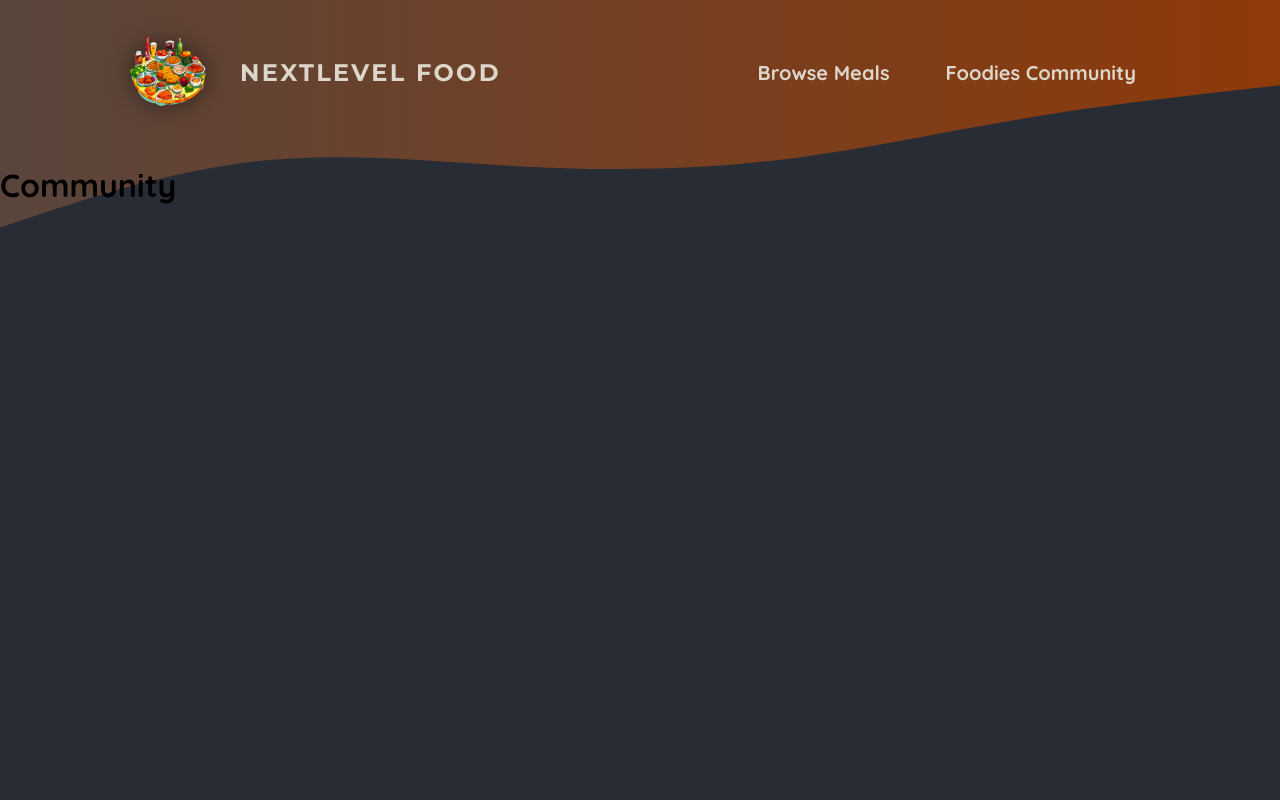
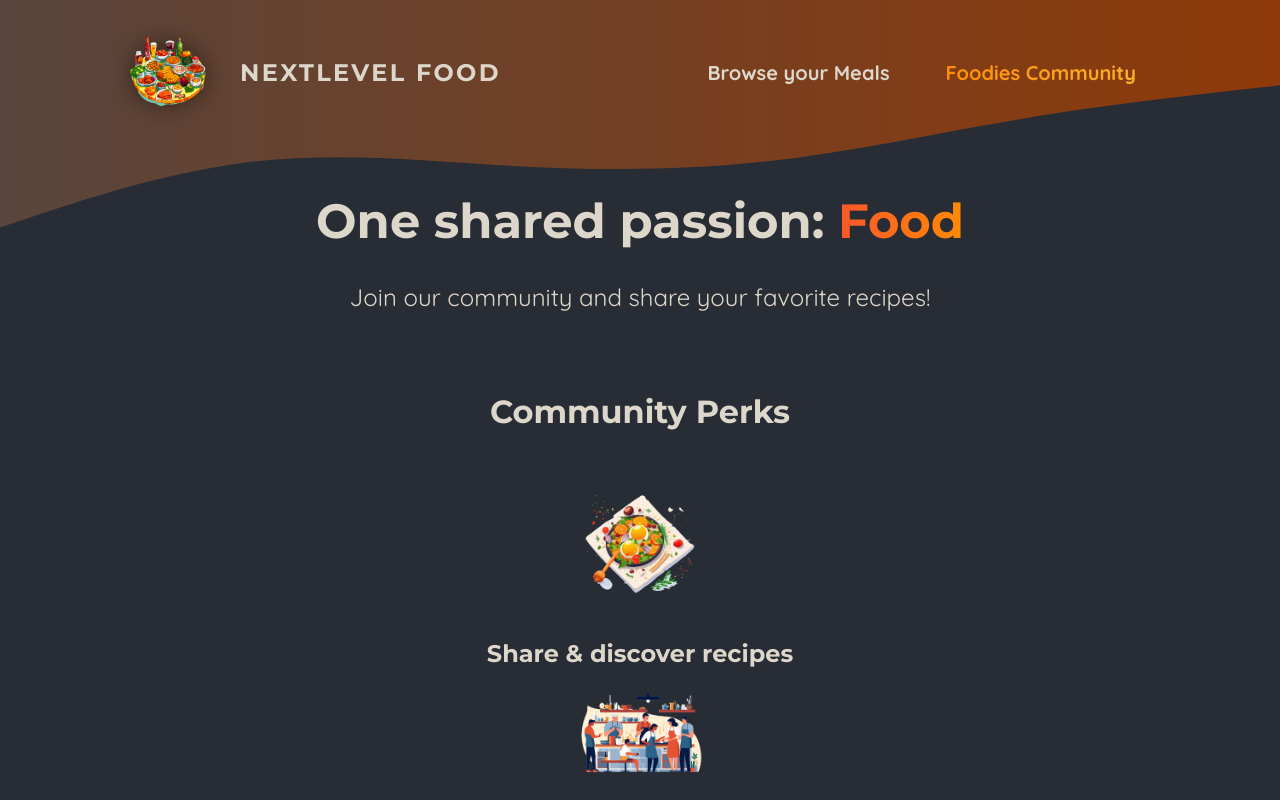
Before and after one commit to DominikSpeidel/next-app-router, a Next.js app: page /community in a window 1280 px wide. Shown: the top 800 px of the page. Built offline with nearby package versions, Linux system fonts and the light colour scheme.

Commit message:
NavLink Component implemented

```diff
--- /dev/null
+++ b/Components/MainHeader/NavLink/NavLink.js
@@ -0,0 +1,21 @@
+"use client";
+
+import Link from "next/link";
+import classes from "./nav-link.module.css";
+import { usePathname } from "next/navigation";
+
+export default function NavLink({ href, children }) {
+  const path = usePathname();
+  return (
+    <Link
+      href={href}
+      className={
+        path.startsWith(href)
+          ? `${classes.link} ${classes.active}`
+          : classes.link
+      }
+    >
+      {children}
+    </Link>
+  );
+}
--- /dev/null
+++ b/Components/MainHeader/NavLink/nav-link.module.css
@@ -0,0 +1,23 @@
+.link {
+  text-decoration: none;
+  color: #ddd6cb;
+  font-weight: bold;
+  padding: 0.5rem 1rem;
+  border-radius: 0.5rem;
+}
+
+.link:hover,
+.link:active {
+  background: linear-gradient(90deg, #ff8a05, #f9b331);
+  background-clip: text;
+  -webkit-background-clip: text;
+  -webkit-text-fill-color: transparent;
+  text-shadow: 0 0 18px rgba(248, 190, 42, 0.8);
+}
+
+.active {
+  background: linear-gradient(90deg, #ff8a05, #f9b331);
+  background-clip: text;
+  -webkit-background-clip: text;
+  -webkit-text-fill-color: transparent;
+}
--- a/Components/MainHeader/main-header.js
+++ b/Components/MainHeader/main-header.js
@@ -1,8 +1,12 @@
+"use client";
+
 import Link from "next/link";
 import Image from "next/image";
 import logoImg from "@/assets/logo.png";
 import classes from "./main-header.module.css";
 import MainHeaderBackground from "./main-header-background";
+
+import NavLink from "./NavLink/NavLink";
 
 export default function Header() {
   return (
@@ -16,10 +20,10 @@
         <nav className={classes.nav}>
           <ul>
             <li>
-              <Link href="/meals">Browse Meals</Link>
+              <NavLink href={"/meals"}>Browse your Meals</NavLink>
             </li>
             <li>
-              <Link href="/community">Foodies Community</Link>
+              <NavLink href={"/community"}>Foodies Community</NavLink>
             </li>
           </ul>
         </nav>
--- a/Components/MainHeader/main-header.module.css
+++ b/Components/MainHeader/main-header.module.css
@@ -21,30 +21,6 @@
   font-size: 1.25rem;
 }
 
-.nav a {
-  text-decoration: none;
-  color: #ddd6cb;
-  font-weight: bold;
-  padding: 0.5rem 1rem;
-  border-radius: 0.5rem;
-}
-
-.nav a:hover,
-.nav a:active {
-  background: linear-gradient(90deg, #ff8a05, #f9b331);
-  background-clip: text;
-  -webkit-background-clip: text;
-  -webkit-text-fill-color: transparent;
-  text-shadow: 0 0 18px rgba(248, 190, 42, 0.8);
-}
-
-.active {
-  background: linear-gradient(90deg, #ff8a05, #f9b331);
-  background-clip: text;
-  -webkit-background-clip: text;
-  -webkit-text-fill-color: transparent;
-}
-
 .logo {
   display: flex;
   align-items: center;
--- a/app/community/page.js
+++ b/app/community/page.js
@@ -1,3 +1,40 @@
+import Image from "next/image";
+
+import mealIcon from "@/assets/icons/meal.png";
+import communityIcon from "@/assets/icons/community.png";
+import eventsIcon from "@/assets/icons/events.png";
+import classes from "./page.module.css";
+
 export default function CommunityPage() {
-  return <h1>Community</h1>;
+  return (
+    <>
+      <header className={classes.header}>
+        <h1>
+          One shared passion: <span className={classes.highlight}>Food</span>
+        </h1>
+        <p>Join our community and share your favorite recipes!</p>
+      </header>
+      <main className={classes.main}>
+        <h2>Community Perks</h2>
+
+        <ul className={classes.perks}>
+          <li>
+            <Image src={mealIcon} alt="A delicious meal" />
+            <p>Share & discover recipes</p>
+          </li>
+          <li>
+            <Image src={communityIcon} alt="A crowd of people, cooking" />
+            <p>Find new friends & like-minded people</p>
+          </li>
+          <li>
+            <Image
+              src={eventsIcon}
+              alt="A crowd of people at a cooking event"
+            />
+            <p>Participate in exclusive events</p>
+          </li>
+        </ul>
+      </main>
+    </>
+  );
 }
--- /dev/null
+++ b/app/community/page.module.css
@@ -0,0 +1,61 @@
+.header {
+  gap: 3rem;
+  margin: 3rem auto 5rem auto;
+  width: 90%;
+  max-width: 75rem;
+  color: #ddd6cb;
+  font-size: 1.5rem;
+  text-align: center;
+}
+
+.header h1 {
+  font-family: "Montserrat", sans-serif;
+}
+
+.highlight {
+  background: linear-gradient(90deg, #f9572a, #ff8a05);
+  background-clip: text;
+  -webkit-background-clip: text;
+  -webkit-text-fill-color: transparent;
+}
+
+.main {
+  width: 90%;
+  max-width: 40rem;
+  margin: 0 auto;
+  text-align: center;
+}
+
+.main h2 {
+  font-family: "Montserrat", sans-serif;
+  font-size: 2rem;
+  margin-bottom: 3rem;
+  color: #ddd6cb;
+}
+
+.perks {
+  list-style: none;
+  margin: 3rem 0;
+  padding: 0;
+}
+
+.perks li {
+  display: flex;
+  flex-direction: column;
+  align-items: center;
+  gap: 2rem;
+}
+
+.perks img {
+  width: 8rem;
+  height: 8rem;
+  object-fit: contain;
+}
+
+.perks p {
+  font-family: "Montserrat", sans-serif;
+  font-size: 1.5rem;
+  font-weight: bold;
+  margin: 0;
+  color: #ddd6cb;
+}
```
